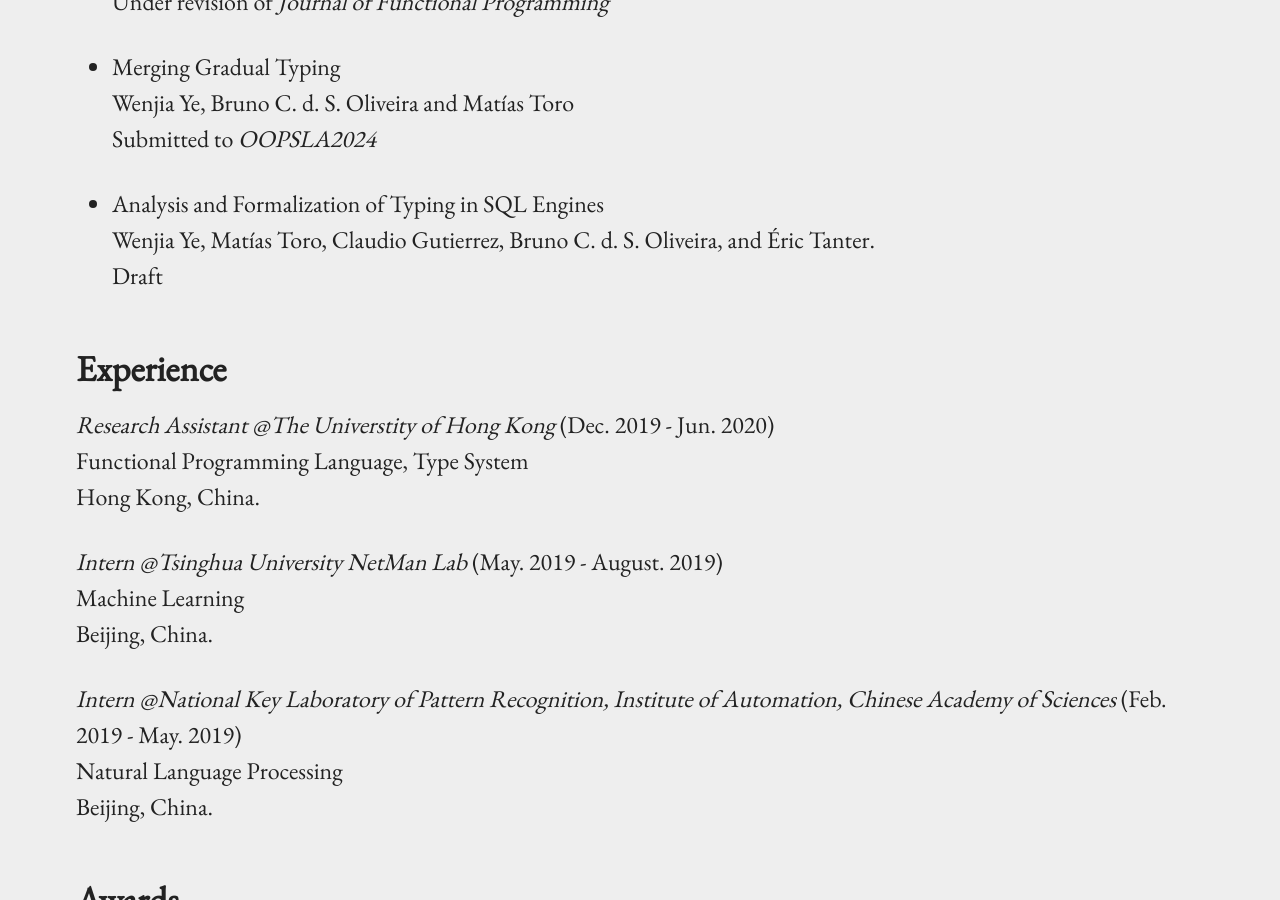
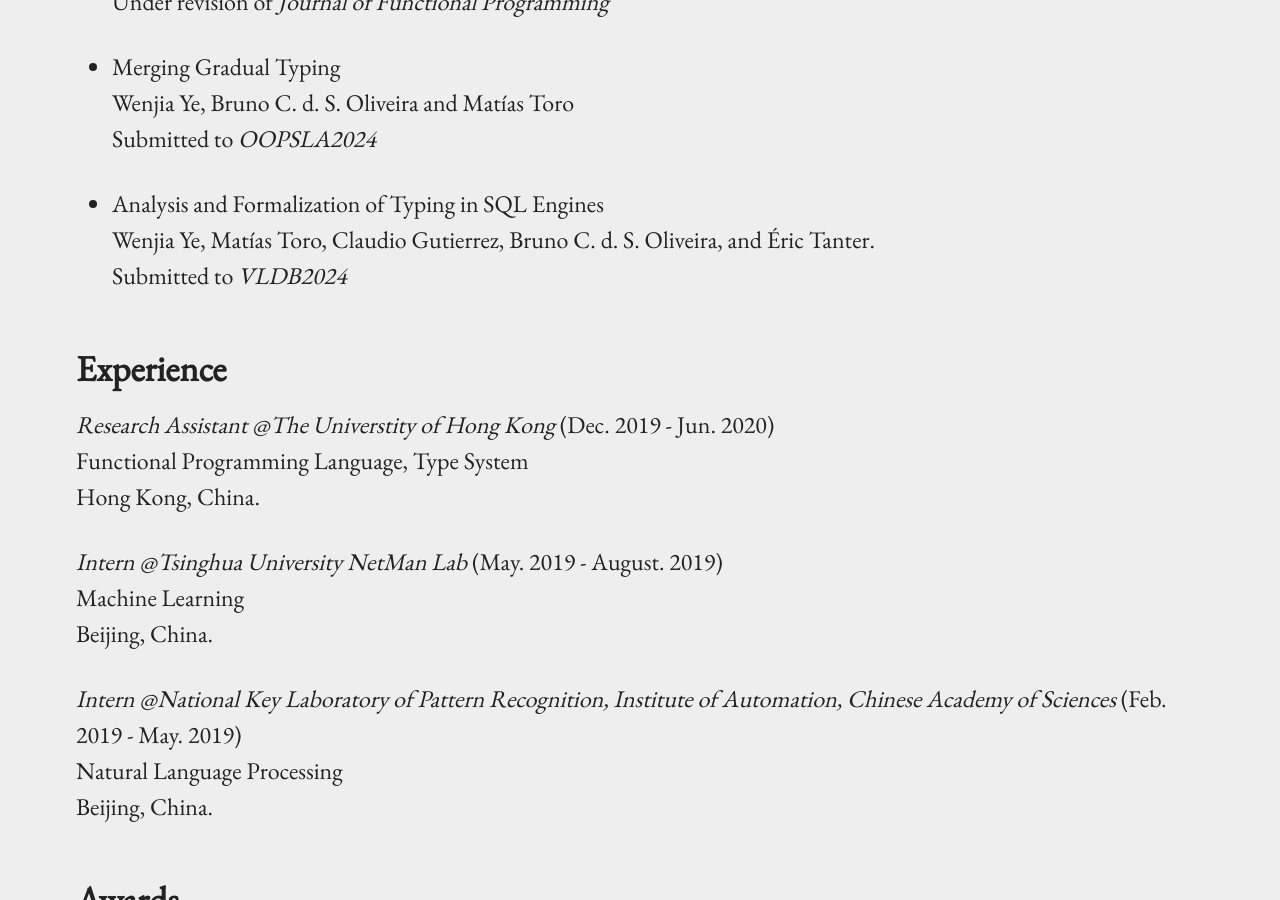
Before and after one commit to YeWenjia/YeWenjia.github.io, a Jekyll site: the page built from index.md, in a window 1280 px wide and 900 px high, scrolled down 1391 px. Built offline with Jekyll 4.4.1, drawn with Linux system fonts in a browser that asks for light colours.

Commit message:
Update index.md

```diff
--- a/index.md
+++ b/index.md
@@ -52,7 +52,7 @@
 
 * Analysis and Formalization of Typing in SQL Engines <br />
 Wenjia Ye, Mat&iacute;as Toro, Claudio Gutierrez, Bruno C. d. S. Oliveira, and &Eacute;ric Tanter. <br />
-Draft
+Submitted to <i>VLDB2024</i>
 
 ## Experience
 
```
